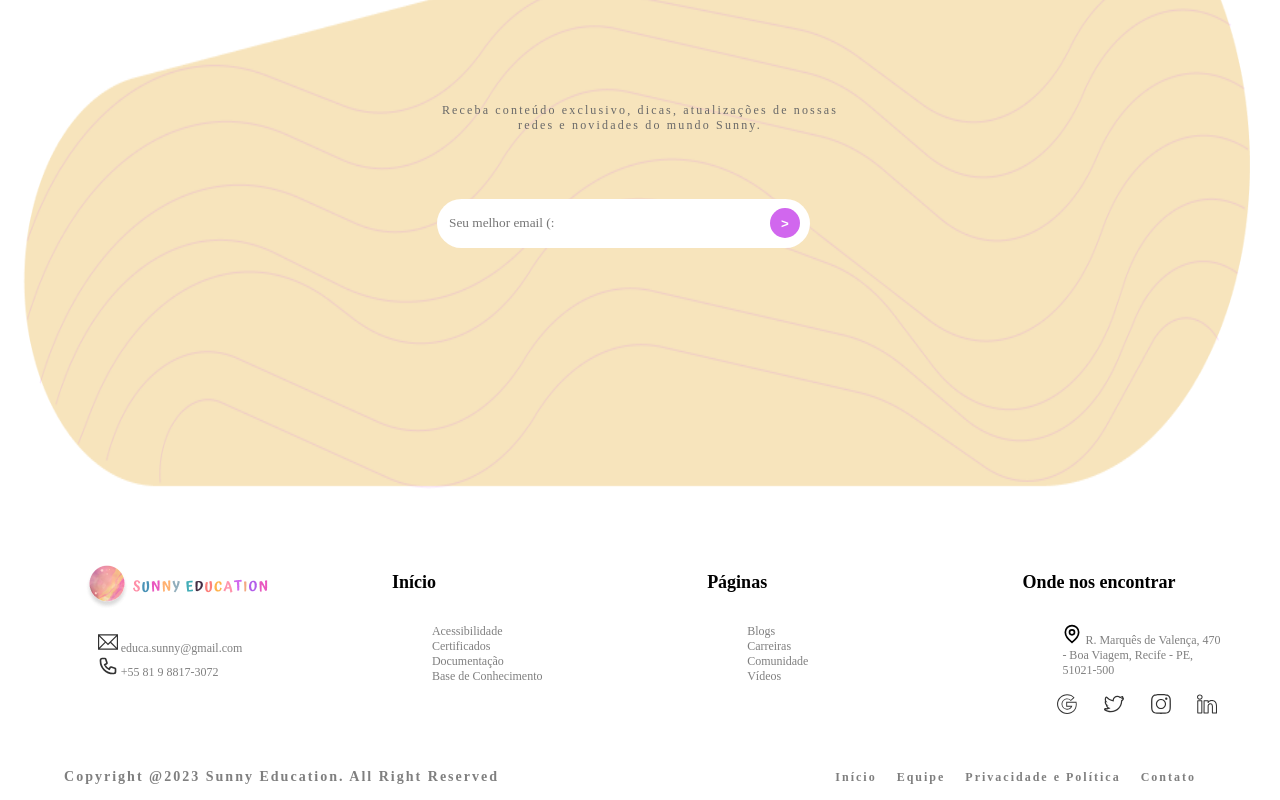
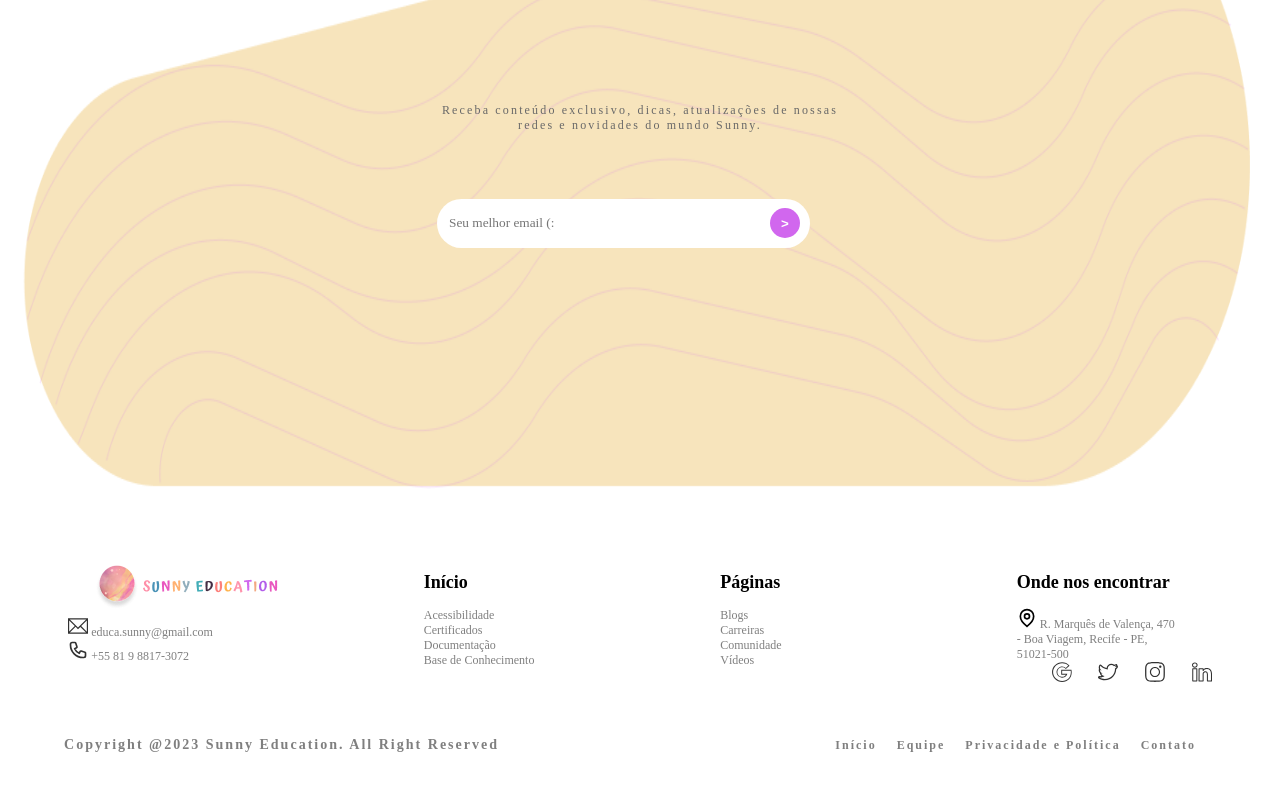
Before and after one commit to Brvnaxs/sunny-landing-page, a React (Vite) app: page / in a window 1280 px wide. Shown: the part 4766-5566 px from the top of the page. After the commit the page ends 5534 px from the top, so only its background shows below. Built offline with nearby package versions, Linux system fonts and the light colour scheme; a web font is replaced by a local one.

Commit message:
atualiza

```diff
--- a/src/components/footer/styles.css
+++ b/src/components/footer/styles.css
@@ -29,10 +29,18 @@
     font-size: 12px;
     font-weight: 500;
     width: 160px;
+    margin: 0;
+    padding: 0;
+    text-indent: 0;
+    list-style-type: 0;
 }
 
 .list ul {
     list-style: none;
+    margin: 0;
+    padding: 0;
+    text-indent: 0;
+    list-style-type: 0;
 }
 
 .icons {
```
